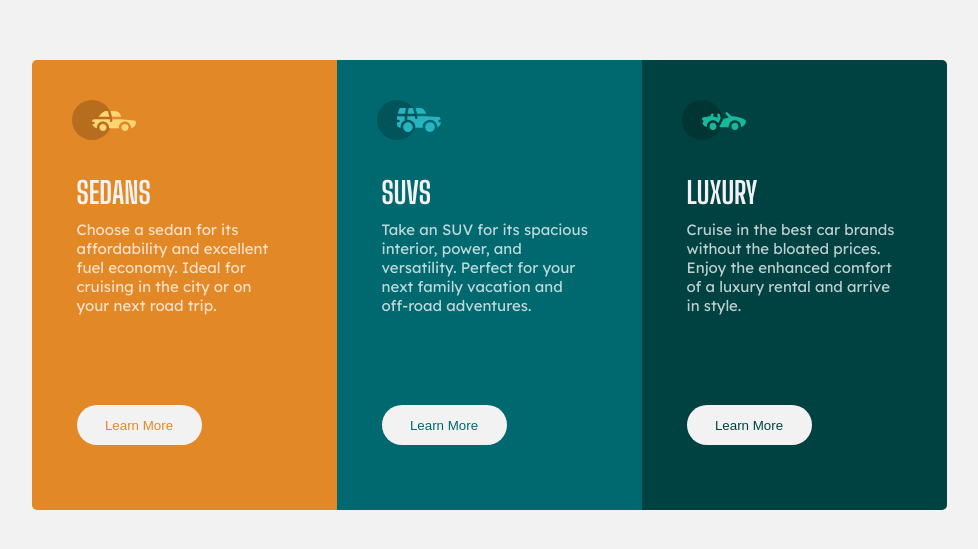
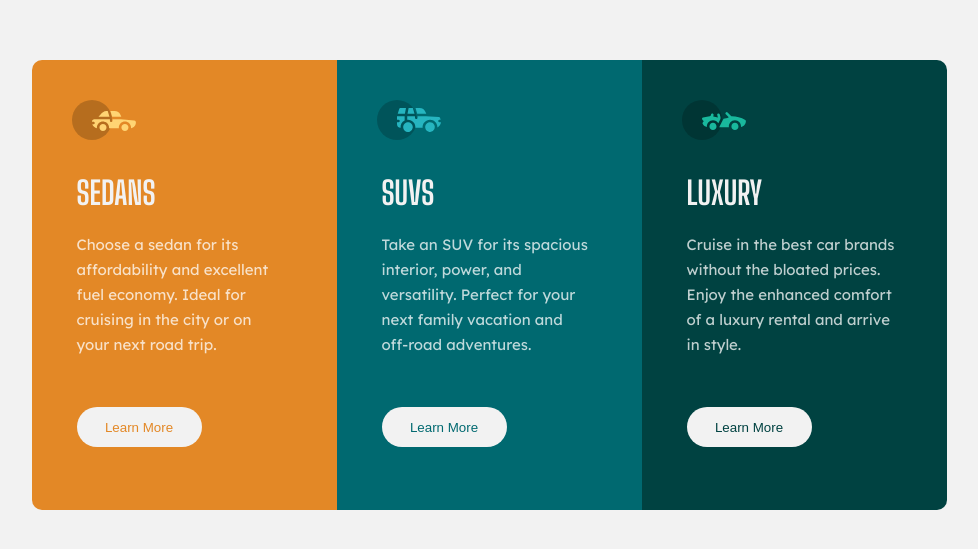
Before and after one commit to ILikeCode1/3-Column-Preview-Card-Component, a plain HTML site: page index.html in a window 1280 px wide. Shown: the part 115-664 px from the top of the page, without its empty margins (151-1129 px from the left). Drawn offline with Linux system fonts and the light colour scheme.

Commit message:
Update style.css
updated styling

```diff
--- a/style.css
+++ b/style.css
@@ -29,28 +29,30 @@ body {
 }
 
 main {
-  height: 100vh;
   display: flex;
   justify-content: center;
   align-content: center;
   flex-direction: column;
+  height: 100vh;
+}
+
+h1 {
+  color: var(--veryLightGray);
+  font-family: "Big Shoulders Display", cursive;
+  font-size: 3.2rem;
+  padding: 30px 0 0 45px;
 }
 
 p {
   color: var(--transparentWhite);
   font-family: "Lexend Deca", sans-serif;
-  height: auto;
-  max-width: 210px;
-  margin: 10px 0 0 45px;
+  max-width: 255px;
+  padding: 20px 0 0 45px;
+  line-height: 25px;
 }
 
-h1 {
-  color: var(--veryLightGray);
-  font-family: "Big Shoulders Display", cursive;
-  margin: 30px 0 0 45px;
-}
 img {
-  margin: 40px 0 0 40px; /* top  right  bottom  left */
+  padding: 40px 0 0 40px; /* top  right  bottom  left */
 }
 
 /*BOX SECTION*/
@@ -68,7 +70,7 @@ img {
 
 .orange {
   background-color: var(--brightOrange);
-  border-radius: 5px 0 0 5px;
+  border-radius: 10px 0 0 10px;
   /*top left / top right / bottom right / bottom left*/
 }
 
@@ -78,7 +80,7 @@ img {
 
 .darkblue {
   background-color: var(--veryDarkCyan);
-  border-radius: 0 5px 5px 0;
+  border-radius: 0 10px 10px 0;
 }
 
 /*BUTTON SECTION*/
@@ -88,7 +90,7 @@ button {
   border-radius: 20px;
   width: 125px;
   height: 40px;
-  margin: 90px 0 0 45px;
+  margin: 50px 0 0 45px;
 }
 
 .but-one {
@@ -98,8 +100,8 @@ button {
 .but-one:hover {
   color: var(--veryLightGray);
   background-color: var(--brightOrange);
+  border: var(--buttonSty);
   cursor: pointer;
-  border: var(--buttonSty);
 }
 
 .but-two {
@@ -109,8 +111,8 @@ button {
 .but-two:hover {
   color: var(--veryLightGray);
   background-color: var(--darkCyan);
+  border: var(--buttonSty);
   cursor: pointer;
-  border: var(--buttonSty);
 }
 
 .but-three {
@@ -120,6 +122,6 @@ button {
 .but-three:hover {
   color: var(--veryLightGray);
   background-color: var(--veryDarkCyan);
+  border: var(--buttonSty);
   cursor: pointer;
-  border: var(--buttonSty);
 }
```
